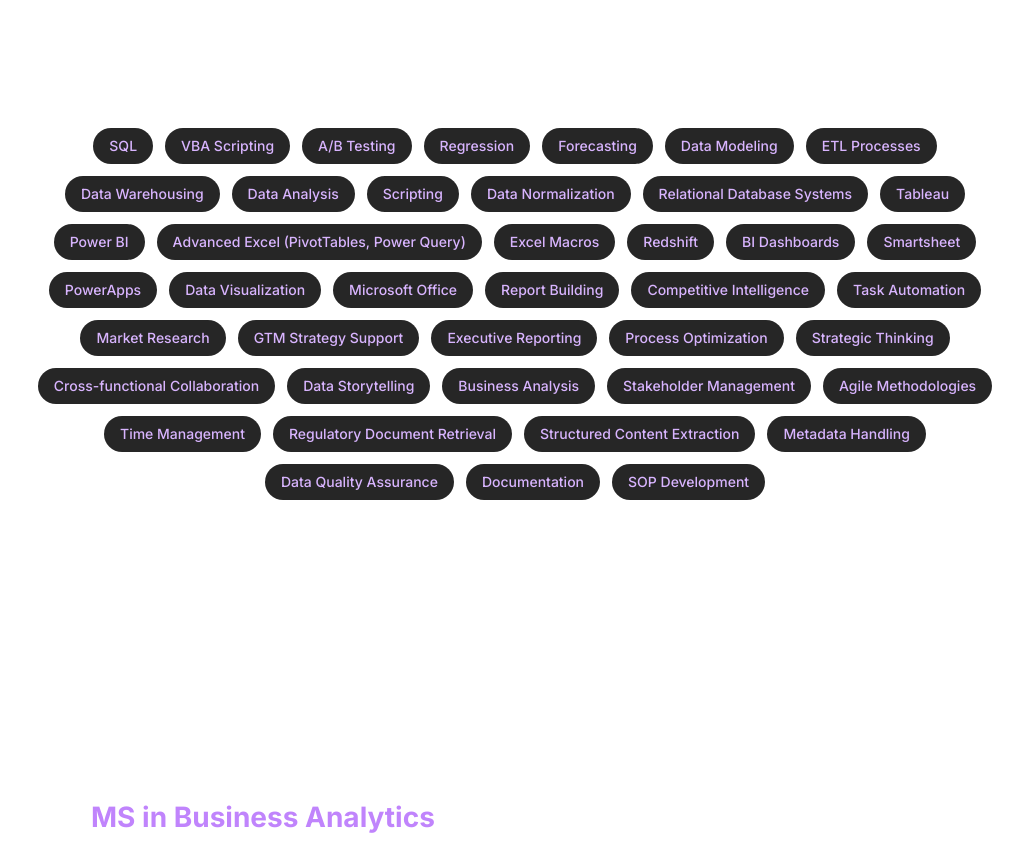
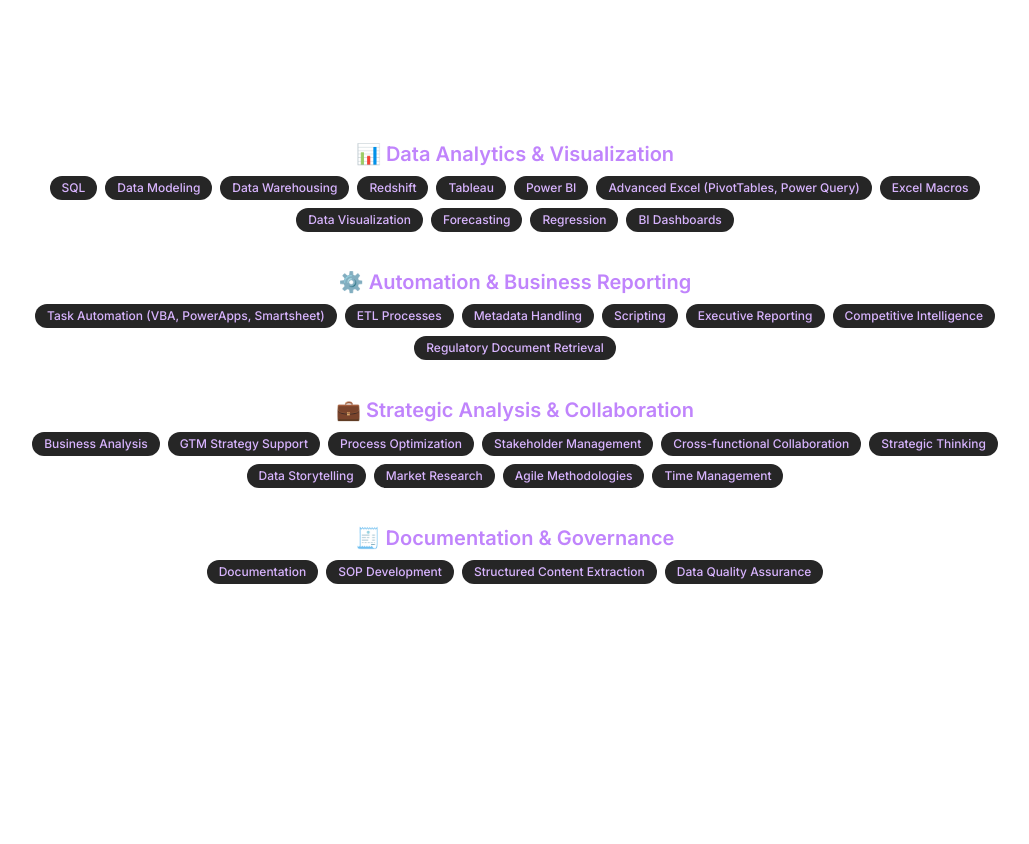
Before and after one commit to dsappa7196/dsappa7196.github.io, a React (Vite) app: page / in a window 1280 px wide. Shown: the part 3562-4406 px from the top of the page, without its empty margins (125-1154 px from the left). Built offline with nearby package versions, Linux system fonts and the light colour scheme.

Commit message:
refactor: use grouped skill categories in Technologies section

```diff
--- a/src/Components/Technologies.jsx
+++ b/src/Components/Technologies.jsx
@@ -1,5 +1,5 @@
 import { motion } from 'framer-motion';
-import { CERTIFICATIONS, skills } from '../constants';
+import { CERTIFICATIONS, skillsByCategory } from '../constants';
 
 import {
   FaPython,
@@ -98,15 +98,22 @@ const Technologies = () => {
         transition={{ duration: 1 }}
         className="mt-16 text-center"
       >
-        <h3 className="text-2xl font-semibold mb-6 text-white">Core Skills</h3>
-        <div className="flex flex-wrap justify-center gap-3 max-w-5xl mx-auto px-4">
-          {skills.map((skill, index) => (
-            <span
-              key={index}
-              className="inline-block rounded-full bg-neutral-800 text-purple-300 px-4 py-2 text-sm font-medium"
-            >
-              {skill}
-            </span>
+        <h3 className="text-2xl font-semibold mb-10 text-white">Core Skills</h3>
+        <div className="space-y-10 max-w-5xl mx-auto px-4 text-sm sm:text-base text-neutral-300">
+          {Object.entries(skillsByCategory).map(([category, items]) => (
+            <div key={category}>
+              <h4 className="text-lg font-semibold text-purple-400 mb-3">{category}</h4>
+              <div className="flex flex-wrap justify-center gap-2">
+                {items.map((skill, idx) => (
+                  <span
+                    key={idx}
+                    className="bg-neutral-800 text-purple-300 px-3 py-1 text-xs font-medium rounded-full"
+                  >
+                    {skill}
+                  </span>
+                ))}
+              </div>
+            </div>
           ))}
         </div>
       </motion.div>
--- a/src/constants/index.js
+++ b/src/constants/index.js
@@ -139,26 +139,27 @@ export const PROJECTS = [
   }
 ];
 
-// Technologies Section
-export const skills = [
-  // Technical & Analytics
-  'SQL', 'VBA Scripting', 'A/B Testing', 'Regression', 'Forecasting', 'Data Modeling',
-  'ETL Processes', 'Data Warehousing', 'Data Analysis', 'Scripting',
-  'Data Normalization', 'Relational Database Systems',
+// Skills by Category
 
-  // Visualization & Tools
-  'Tableau', 'Power BI', 'Advanced Excel (PivotTables, Power Query)', 'Excel Macros', 'Redshift', 'BI Dashboards', 'Smartsheet',
-  'PowerApps', 'Data Visualization', 'Microsoft Office', 'Report Building',
-
-  // Business & Strategy
-  'Competitive Intelligence', 'Task Automation', 'Market Research', 'GTM Strategy Support', 'Executive Reporting',
-  'Process Optimization', 'Strategic Thinking', 'Cross-functional Collaboration',
-  'Data Storytelling', 'Business Analysis', 'Stakeholder Management',
-  'Agile Methodologies', 'Time Management',
-
-  // Research & Documentation
-  'Regulatory Document Retrieval', 'Structured Content Extraction',
-  'Metadata Handling', 'Data Quality Assurance', 'Documentation', 'SOP Development',];
+export const skillsByCategory = {
+  '📊 Data Analytics & Visualization': [
+    'SQL', 'Data Modeling', 'Data Warehousing', 'Redshift',
+    'Tableau', 'Power BI', 'Advanced Excel (PivotTables, Power Query)', 'Excel Macros',
+    'Data Visualization', 'Forecasting', 'Regression', 'BI Dashboards'
+  ],
+  '⚙️ Automation & Business Reporting': [
+    'Task Automation (VBA, PowerApps, Smartsheet)', 'ETL Processes', 'Metadata Handling', 'Scripting',
+    'Executive Reporting', 'Competitive Intelligence', 'Regulatory Document Retrieval'
+  ],
+  '💼 Strategic Analysis & Collaboration': [
+    'Business Analysis', 'GTM Strategy Support', 'Process Optimization',
+    'Stakeholder Management', 'Cross-functional Collaboration', 'Strategic Thinking',
+    'Data Storytelling', 'Market Research', 'Agile Methodologies', 'Time Management'
+  ],
+  '🧾 Documentation & Governance': [
+    'Documentation', 'SOP Development', 'Structured Content Extraction', 'Data Quality Assurance'
+  ]
+};
 
 
 
```
